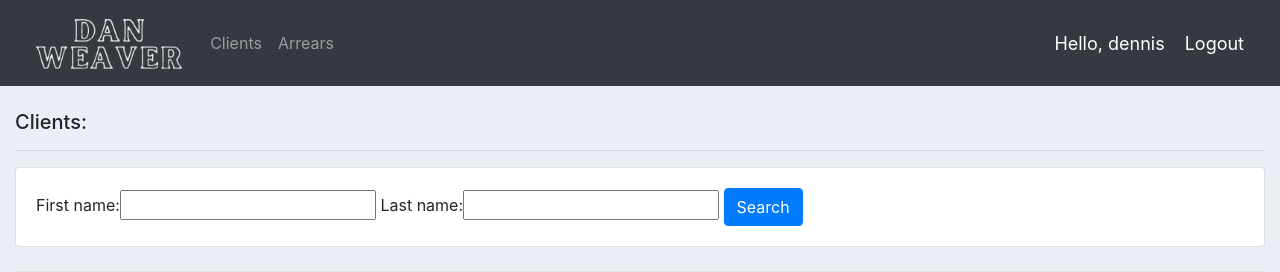
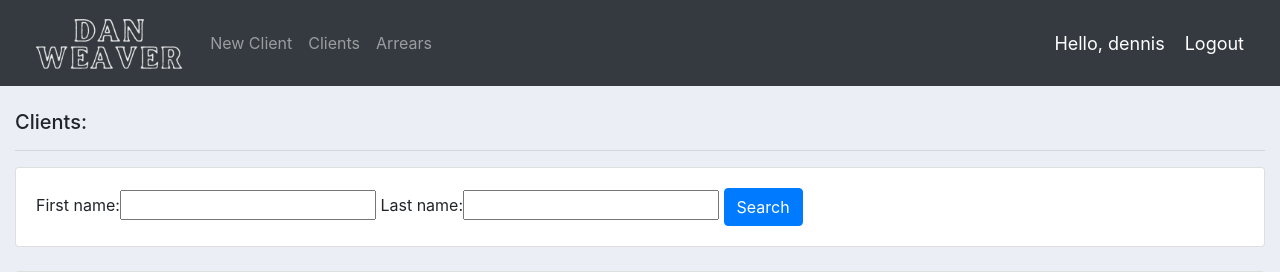
Before and after one commit to DanTkach/CRM2, a Django app: page / in a window 1280 px wide. Shown: the top 272 px of the page. Run offline with Django 3.2, Linux system fonts and the light colour scheme; a user stored in the database is signed in; data comes from the database, SQL or seed files in the repository; some libraries are stand-ins or nearby versions.

Commit message:
refreshed to web_version

```diff
--- a/accounts/functions.py
+++ b/accounts/functions.py
@@ -135,7 +135,7 @@ def create_spread_sheet(repayment_start, period, payments_per_year, loan, intere
                         payment = 0
         if last_paid_date_index < today_date_index:
             for i in range(last_paid_date_index, today_date_index):
-                if principal != principal_paid[i]:
+                if principal != principal_paid[i] and i + 1 not in penalty_waives:
                     if payment > principal_table[i] - principal_paid[i]:
                         temp = principal_paid[i]
                         principal_paid[i] += principal_table[i] - principal_paid[i]
--- a/accounts/templates/accounts/my_navbar.html
+++ b/accounts/templates/accounts/my_navbar.html
@@ -19,6 +19,9 @@
   <div class="collapse navbar-collapse" id="navbarNav">
     <ul class="navbar-nav">
       {% if request.user.is_staff %}
+        <li class="nav-item">
+        <a class="nav-link" href="{% url 'createClient' %}">New Client</a>
+      </li>
       <li class="nav-item">
         <a class="nav-link" href="{% url 'home' %}">Clients</a>
       </li>
```
